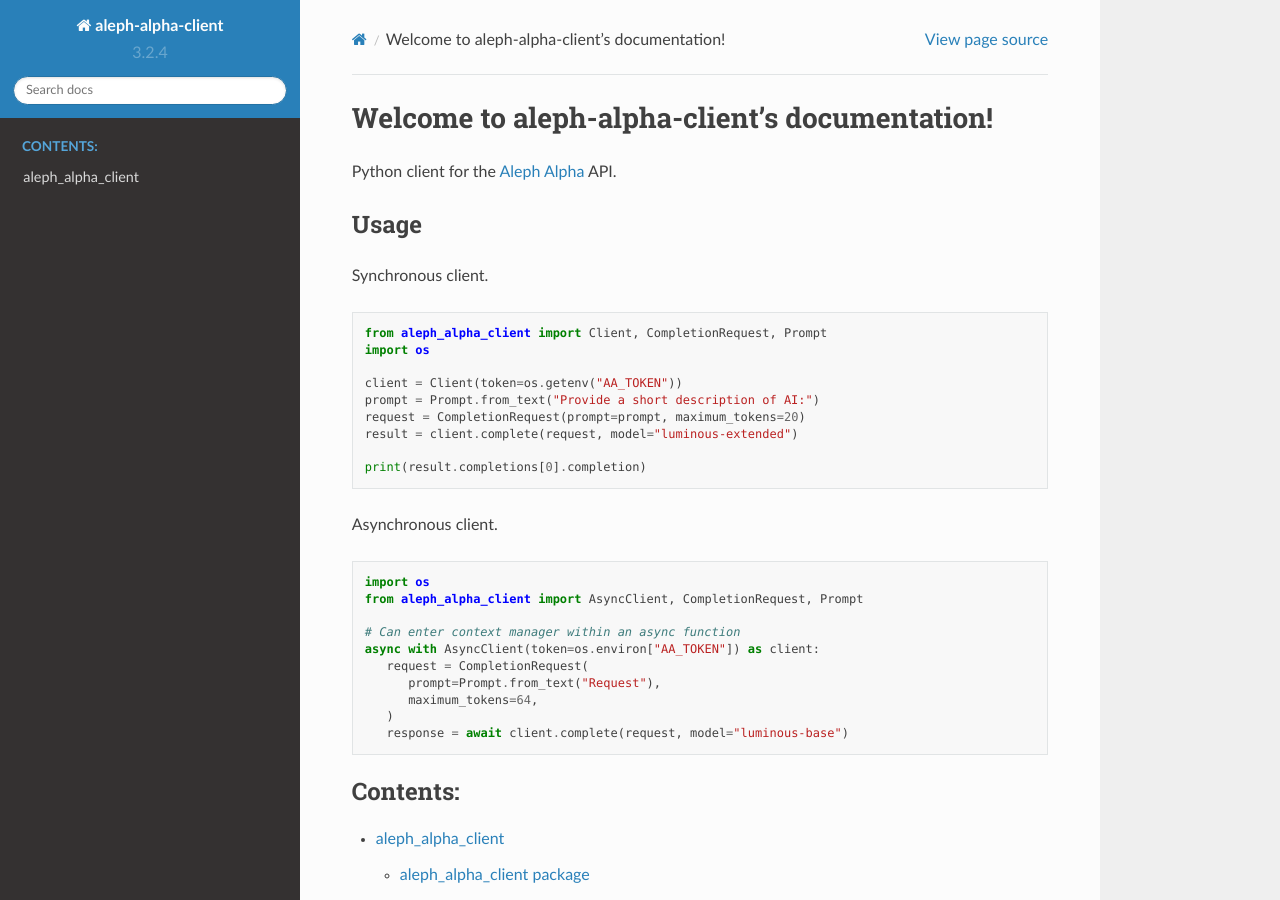
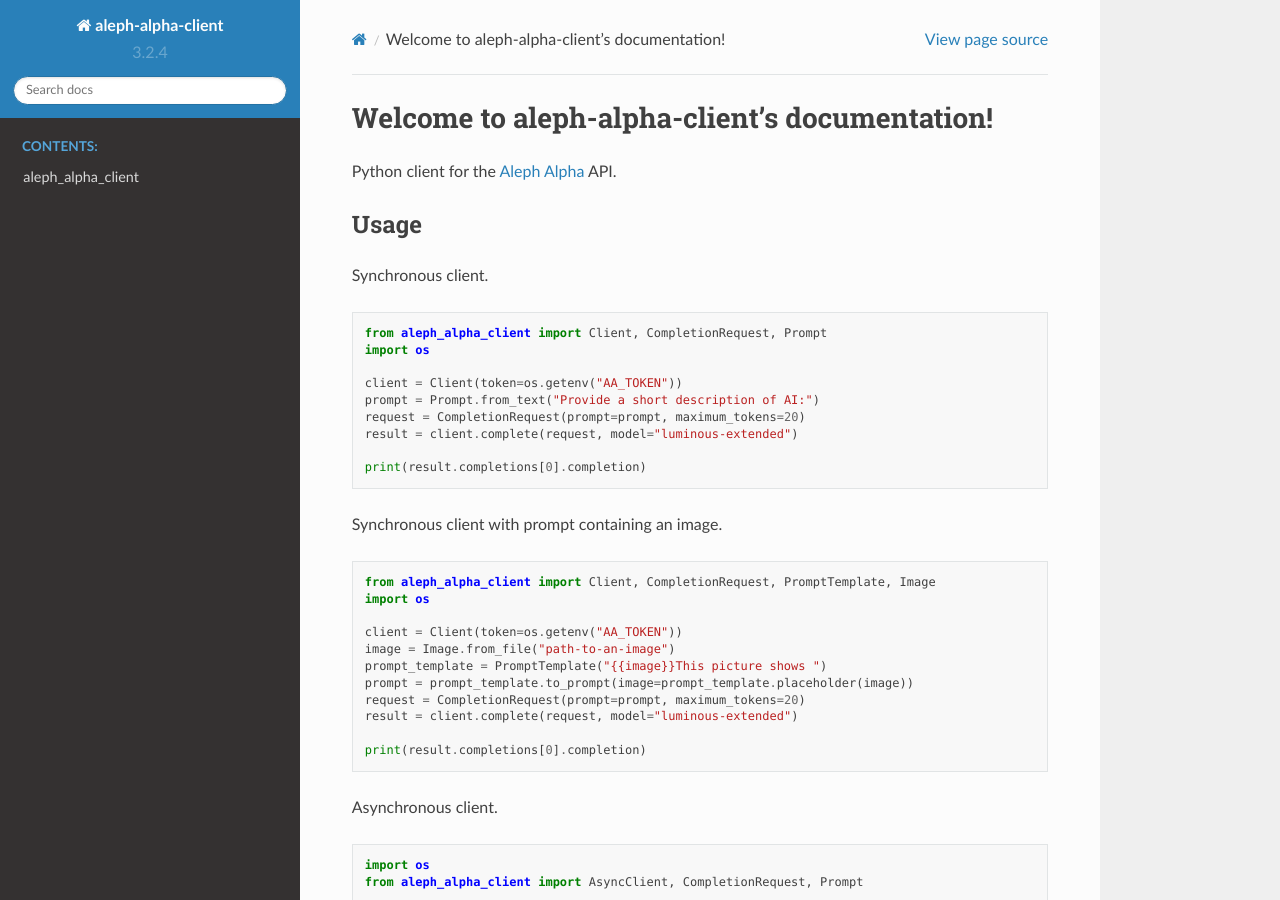
Before and after one commit to Aleph-Alpha/aleph-alpha-client, a Sphinx documentation site: the page built from docs/source/index.rst, in a window 1280 px wide and 900 px high. Built offline with Sphinx 7.4.7 and the Read the Docs theme 2.0.0, drawn with Linux system fonts in a browser that asks for light colours.

Commit message:
Add PromptTemplate example on entry page

```diff
--- a/docs/source/index.rst
+++ b/docs/source/index.rst
@@ -24,6 +24,23 @@
       result = client.complete(request, model="luminous-extended")
 
       print(result.completions[0].completion)
+
+Synchronous client with prompt containing an image.
+
+.. code:: python
+
+      from aleph_alpha_client import Client, CompletionRequest, PromptTemplate, Image
+      import os
+
+      client = Client(token=os.getenv("AA_TOKEN"))
+      image = Image.from_file("path-to-an-image")
+      prompt_template = PromptTemplate("{{image}}This picture shows ")
+      prompt = prompt_template.to_prompt(image=prompt_template.placeholder(image))
+      request = CompletionRequest(prompt=prompt, maximum_tokens=20)
+      result = client.complete(request, model="luminous-extended")
+
+      print(result.completions[0].completion)
+
 
 Asynchronous client.
 
```
